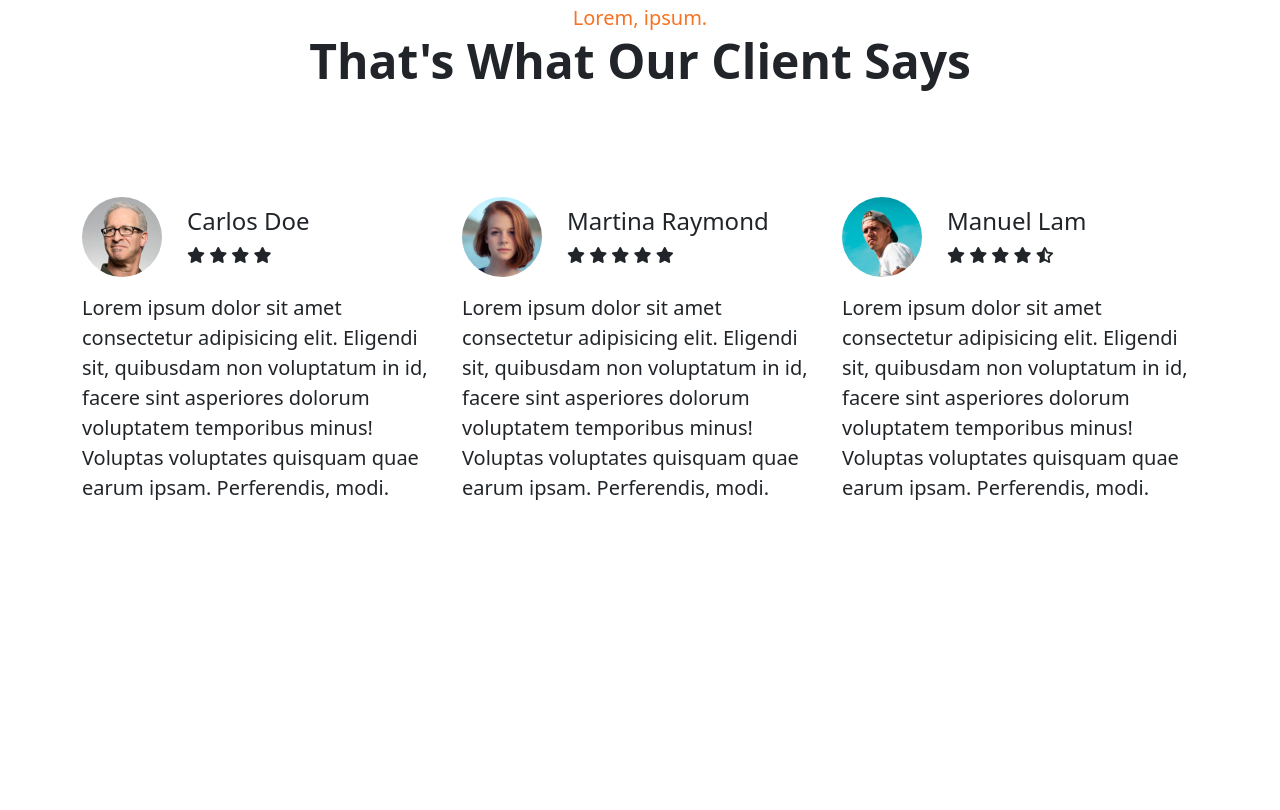
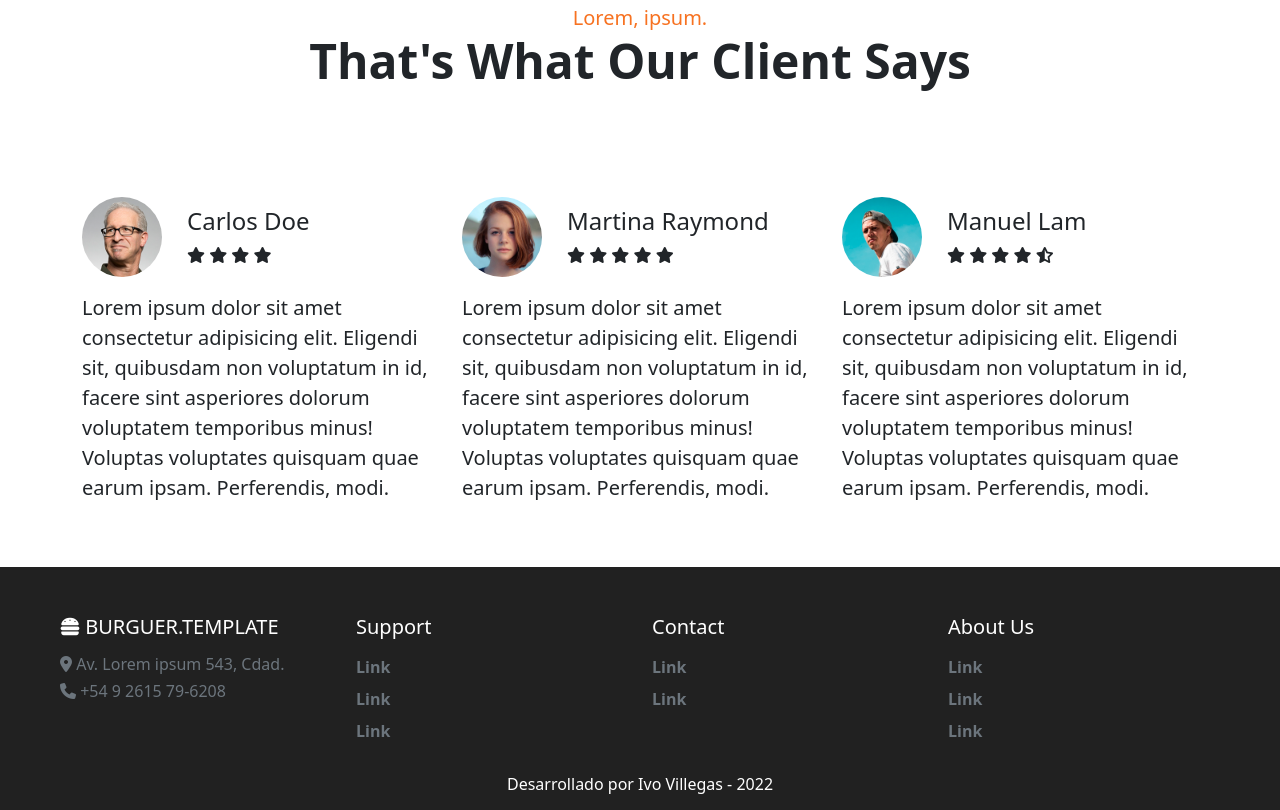
Before and after one commit to ivo-v/burger-landing-page, a plain HTML site: page index.html in a window 1280 px wide. Shown: the part 3053-3863 px from the top of the page. Before the commit the page ends 3572 px from the top, so only its background shows below. Drawn offline with Linux system fonts and the light colour scheme.

Commit message:
agrego footer

```diff
--- a/css/styles.css
+++ b/css/styles.css
@@ -110,6 +110,9 @@ input[type="submit"]:hover {
     align-items: center;
 }
 
+footer {
+    background-color: #212121;
+}
 @media screen and (max-width: 640px ) {
     header {
         /* background-position: center 40px ; */
--- a/index.html
+++ b/index.html
@@ -177,7 +177,7 @@
           <h1 class="display-5 fw-bold lh-1 mb-3">That's What Our Client Says</h1>
         </div>
       </div>
-      <div class="row mt-3">
+      <div class="row mt-3 mb-5">
         <div class="col-12 col-sm-6 col-lg-4 mt-5">
           <div class="cliente-imagen">
             <img src="img/persona1.jpg" alt="">
@@ -231,7 +231,61 @@
 
   <!-- PIE DE PÁGINA -->
   <footer>
+    <div class="container-fluid">
+      <div class="row p-5 pb-2 text-white">
+        <div class="col-12 col-md-6 col-lg-3">
+          <p class="h5">
+            <i class="fa-solid fa-burger"></i>
+              BURGUER.TEMPLATE
+          </p>
+          <p class="h6 text-secondary mt-3">
+            <i class="fa-solid fa-location-dot"></i>
+            Av. Lorem ipsum 543, Cdad.
+          </p>
+          <p class="h6 text-secondary mt-2">
+            <i class="fa-solid fa-phone"></i>
+            +54 9 2615 79-6208
+          </p>
+        </div>
+        <div class="col-12 col-md-6 col-lg-3">
+          <p class="h5 mb-3">Support</p>
+          <div class="mb-2">
+            <a href="#" class="text-decoration-none text-secondary">Link</a>
+          </div>
+          <div class="mb-2">
+            <a href="#" class="text-decoration-none text-secondary">Link</a>
+          </div>
+          <div class="mb-2">
+            <a href="#" class="text-decoration-none text-secondary">Link</a>
+          </div>
+        </div>
+        <div class="col-12 col-md-6 col-lg-3">
+          <p class="h5 mb-3">Contact</p>
+          <div class="mb-2">
+            <a href="#" class="text-decoration-none text-secondary">Link</a>
+          </div>
+          <div class="mb-2">
+            <a href="#" class="text-decoration-none text-secondary">Link</a>
+          </div>
+        </div>
+        <div class="col-12 col-md-6 col-lg-3">
+          <p class="h5 mb-3">About Us</p>
+          <div class="mb-2">
+            <a href="#" class="text-decoration-none text-secondary">Link</a>
+          </div>
+          <div class="mb-2">
+            <a href="#" class="text-decoration-none text-secondary">Link</a>
+          </div>
+          <div class="mb-2">
+            <a href="#" class="text-decoration-none text-secondary">Link</a>
+          </div>
+        </div>
 
+        <div class="col-xs-12 pt-4">
+          <p class="h6 text-white text-center">Desarrollado por Ivo Villegas - 2022</p>
+        </div>
+      </div>
+    </div>
   </footer>
 
   <script src="js/bootstrap.min.js"></script>
```
